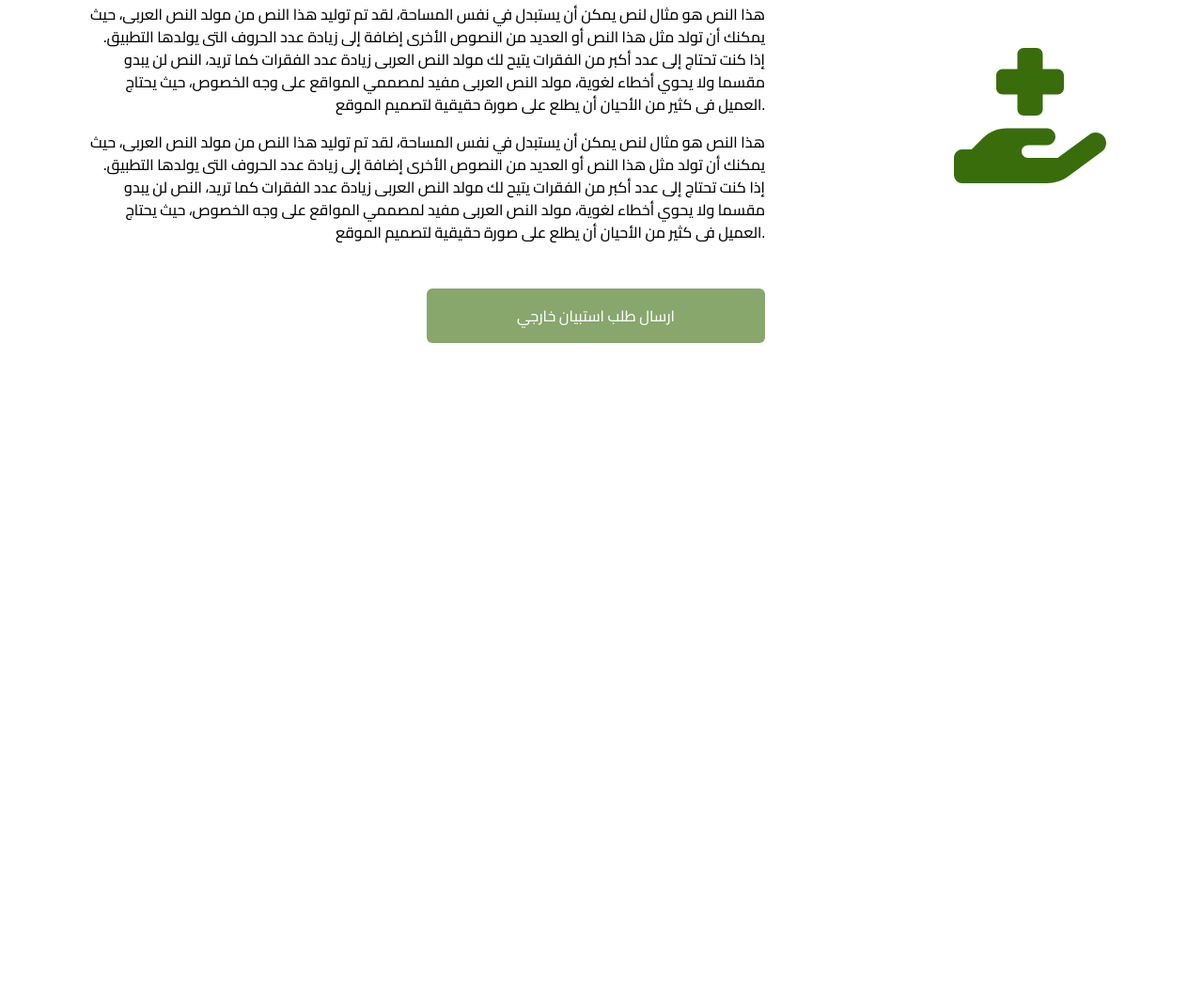
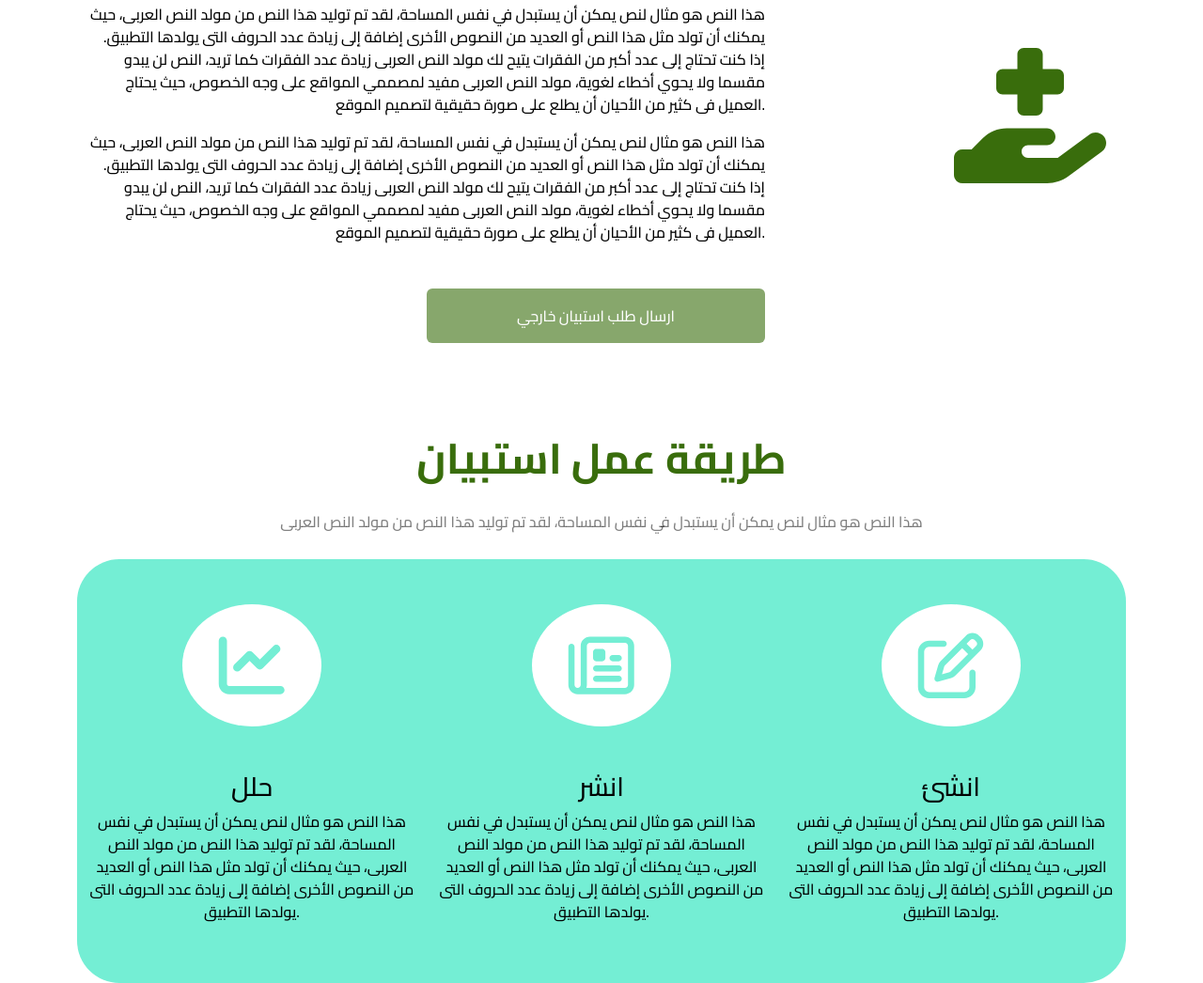
Before and after one commit to AhmedSarkes/Estbianat, a plain HTML site: page index.html in a window 1280 px wide. Shown: the part 2612-3658 px from the top of the page at 94% size. Before the commit the page ends 3025 px from the top, so only its background shows below. Drawn offline with nearby package versions, Linux system fonts and the light colour scheme.

Commit message:
Add How To Make A Survey Section

```diff
--- a/css/style.css
+++ b/css/style.css
@@ -186,7 +186,30 @@ body {
     font-size: 9rem;
 }
 /* End Outer Survey */
-
+/* Start How To Make A Survey */
+.how-make-survey-body {
+    background-color: #74eed4;
+    border-radius: 45px;
+}
+.how-icon {
+    font-size: 70px;
+    color: #74eed4;
+    background-color: #FFF;
+    padding: 30px;
+    border-radius: 50%;
+    position: relative;
+}
+.how-icon::after {
+    position: absolute;
+    content: '';
+    color: #000;
+    width: 50px;
+    height: 100px;
+    right: 0;
+    background-color: #000;
+    top: 0;
+}
+/* End How To Make A Survey */
 
 
 
--- a/index.html
+++ b/index.html
@@ -306,6 +306,48 @@
       </div>
     </div>
     <!-- End Services Research -->
+    <!-- Start How To Make A Survey -->
+    <div class="how-make-survey">
+      <!-- Start Heading -->
+      <div class="how-make-survey-head">
+        <div class="container">
+          <div class="row">
+            <div class="how-make-survey-text text-center mt-5">
+              <h1 class="heading">طريقة عمل استبيان</h1>
+              <p
+                class="how-make-survey-pra pra-heading text-black-50 lh-lg mt-4 mb-4"
+              >
+                هذا النص هو مثال لنص يمكن أن يستبدل في نفس المساحة، لقد تم
+                توليد هذا النص من مولد النص العربى
+              </p>
+            </div>
+          </div>
+          <!-- End Heading -->
+          <!-- Start Body -->
+          <div class="how-make-survey-body">
+            <div class="container">
+              <div class="row flex-row-reverse justify-content-center align-items-center text-center pt-5 pb-5">
+                <div class="col-4">
+                  <i class="fa-regular fa-pen-to-square how-icon mb-5"></i>
+                  <h3>انشئ</h3>
+                  <p>هذا النص هو مثال لنص يمكن أن يستبدل في نفس المساحة، لقد تم توليد هذا النص من مولد النص العربى، حيث يمكنك أن تولد مثل هذا النص أو العديد من النصوص الأخرى إضافة إلى زيادة عدد الحروف التى يولدها التطبيق.</p>
+                </div>
+                <div class="col-4">
+                  <i class="fa-regular fa-newspaper how-icon mb-5"></i>
+                  <h3>انشر</h3>
+                  <p>هذا النص هو مثال لنص يمكن أن يستبدل في نفس المساحة، لقد تم توليد هذا النص من مولد النص العربى، حيث يمكنك أن تولد مثل هذا النص أو العديد من النصوص الأخرى إضافة إلى زيادة عدد الحروف التى يولدها التطبيق.</p>
+                </div>
+                <div class="col-4">
+                  <i class="fa-solid fa-chart-line how-icon mb-5"></i>
+                  <h3>حلل</h3>
+                  <p>هذا النص هو مثال لنص يمكن أن يستبدل في نفس المساحة، لقد تم توليد هذا النص من مولد النص العربى، حيث يمكنك أن تولد مثل هذا النص أو العديد من النصوص الأخرى إضافة إلى زيادة عدد الحروف التى يولدها التطبيق.</p>
+                </div>
+              </div>
+            </div>
+          </div>
+          <!-- End Body -->
+    </div>
+    <!-- End How To Make A Survey -->
     <script src="js/bootstrap.bundle.min.js"></script>
     <script src="js/all.min.js"></script>
     <script src="js/jquery-3.6.1.min.js"></script>
```
